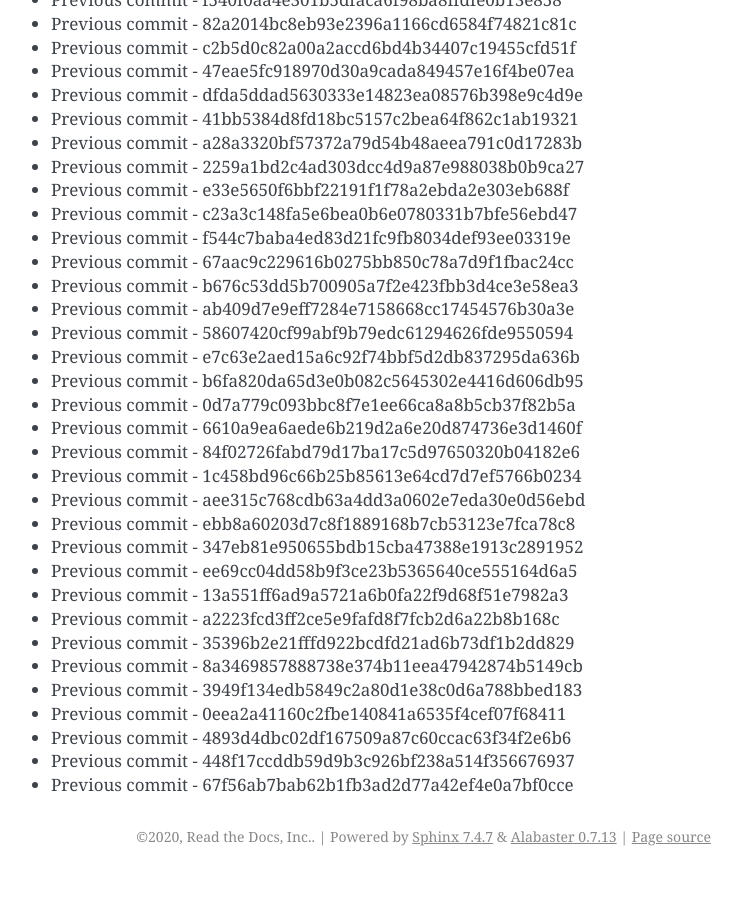
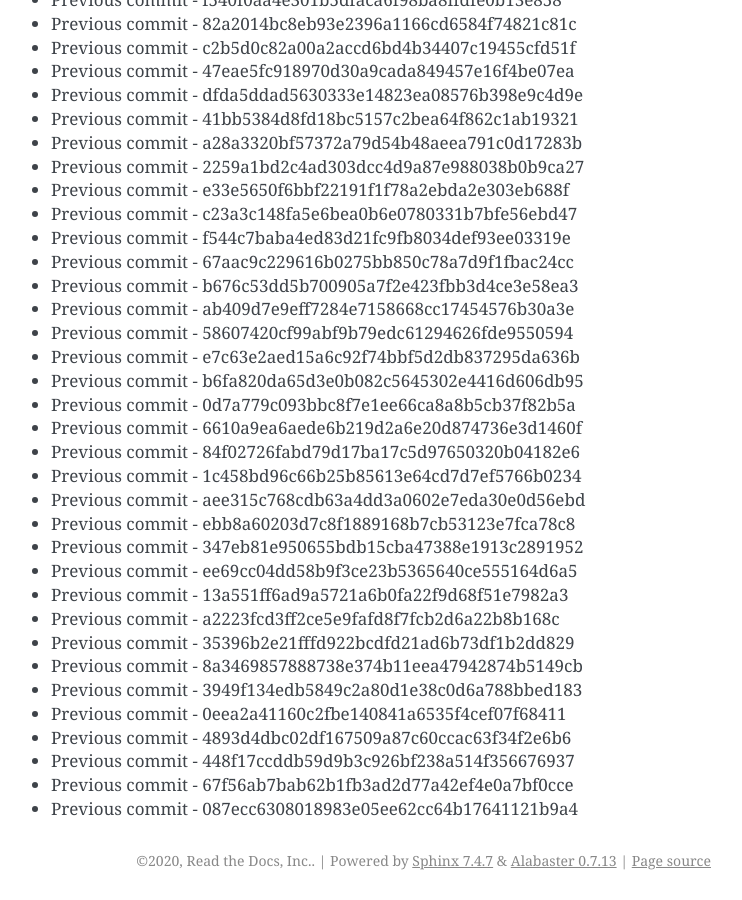
Before and after one commit to readthedocs/rtd-git-stresstest, a Sphinx documentation site: the page built from docs/updates.rst, in a window 1280 px wide and 900 px high, scrolled down 26142 px. Shown: the whole window, without its empty margins (399-1141 px from the left). Built offline with Sphinx 7.4.7, drawn with Linux system fonts in a browser that asks for light colours; before the commit the page ends 27018 px from its top, so only the background shows below that.

Commit message:
Generating commit from previous: 087ecc6308018983e05ee62cc64b17641121b9a4

```diff
--- a/docs/updates.rst
+++ b/docs/updates.rst
@@ -1130,3 +1130,4 @@ It can be tested for any performance characteristics.
 * Previous commit - 4893d4dbc02df167509a87c60ccac63f34f2e6b6
 * Previous commit - 448f17ccddb59d9b3c926bf238a514f356676937
 * Previous commit - 67f56ab7bab62b1fb3ad2d77a42ef4e0a7bf0cce
+* Previous commit - 087ecc6308018983e05ee62cc64b17641121b9a4
```
